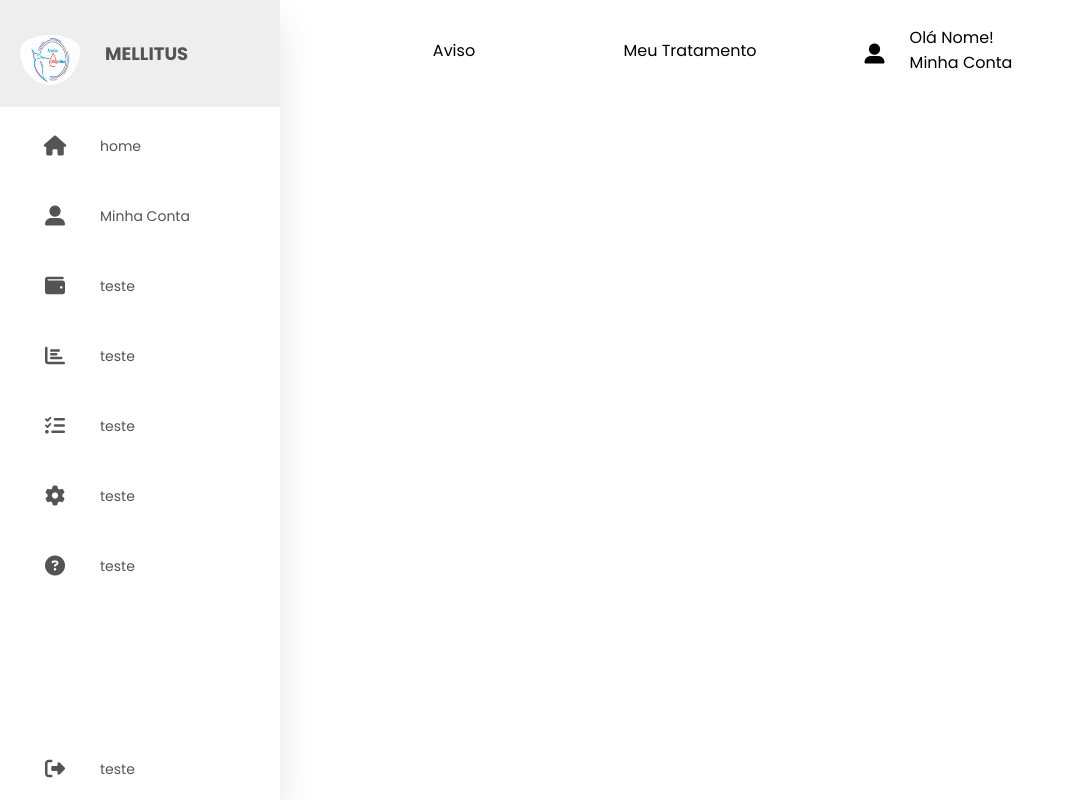
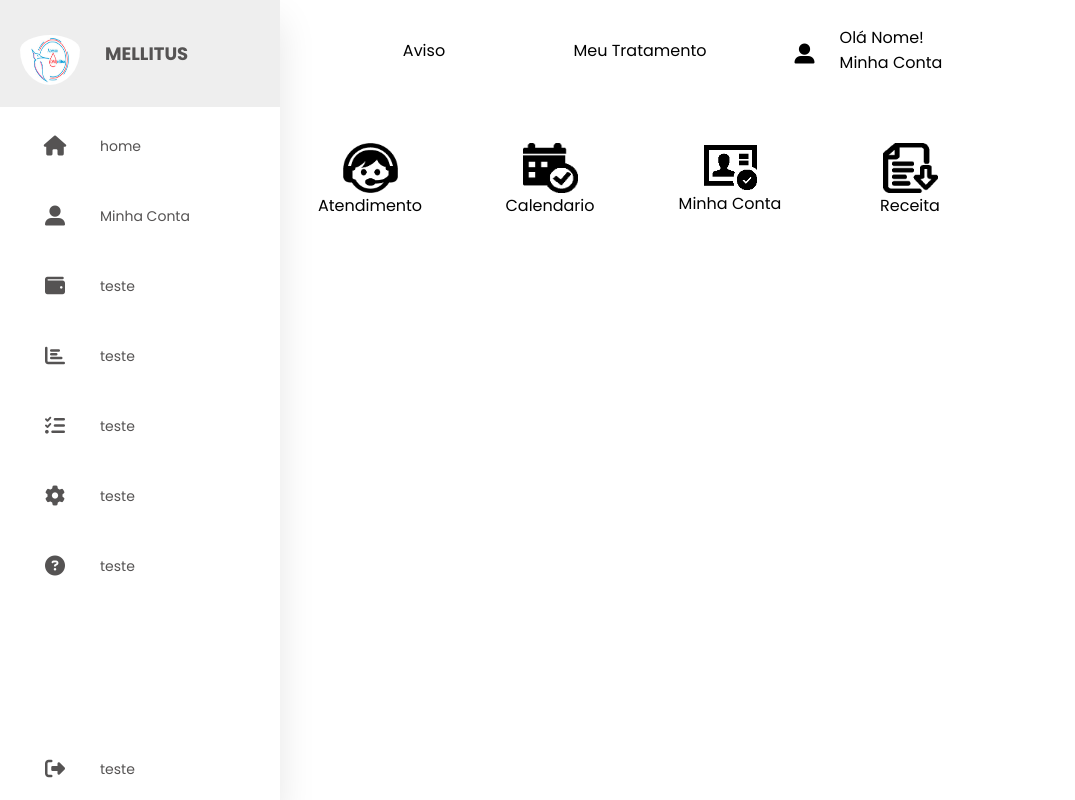
Before and after one commit to BiancaLouS/DMellitus, a PHP site: page /candidato/index.php in a window 1280 px wide. Shown: the whole page, without its empty margins (0-1075 px from the left). Run offline with PHP 8.4, Linux system fonts and the light colour scheme; some libraries are stand-ins or nearby versions.

Commit message:
Fazendo a area de canditado sobre a superior e arrumando carrossel

```diff
--- /dev/null
+++ b/candidato/css/subsuperior.css
@@ -0,0 +1,29 @@
+.col1{
+    padding-left: 100px;
+    padding-right: 100px;
+    display: grid;
+    grid-template-columns: 1fr 1fr 1fr 1fr 1fr 1fr;
+    grid-template-rows: 90px;
+}
+
+.col1 div{
+    display: flex;
+    justify-content: center;
+    align-items: center;
+}
+
+.col1 div img{
+    padding-top: 20px;
+    width: 55px;
+    height: 50px;
+}
+.assunto1{
+    display: grid;
+    grid-column-start: 2;
+}
+
+.col1 .ajte{
+    display: flex;
+    flex-direction: column !important;
+    justify-content: center;
+}
--- a/candidato/css/superior.css
+++ b/candidato/css/superior.css
@@ -5,6 +5,7 @@
 
 .col{
     padding-left: 100px;
+    padding-right: 100px;
     display: grid;
     grid-template-columns: 1fr 1fr 1fr 1fr 1fr;
 
--- a/candidato/index.php
+++ b/candidato/index.php
@@ -9,5 +9,7 @@
 <body>
     <?php include 'menu_candidato.php'?>
     <<?php include 'superior.php'?>
+    <br><br>
+    <?php include 'subsuperior.php'?>
 </body>
 </html>
--- /dev/null
+++ b/candidato/subsuperior.php
@@ -0,0 +1,30 @@
+<!DOCTYPE html>
+<html lang="pt-BR">
+<head>
+    <meta charset="UTF-8">
+    <meta http-equiv="X-UA-Compatible" content="IE=edge">
+    <meta name="viewport" content="width=device-width, initial-scale=1.0">
+    <link rel="stylesheet" href="css/subsuperior.css">
+    <title>Document</title>
+</head>
+<body>
+    <div class="col1">
+        <div class="ajte assunto1">
+            <img src="img/iconatendimento.png" alt="">
+            <span>Atendimento</span>
+        </div>
+        <div class="ajte">
+            <img src="img/iconcalendario.png" alt="">
+            <span>Calendario</span>
+        </div>
+        <div class="ajte">
+            <img src="img/iconminhaconta.png" alt="">
+            <span>Minha Conta</span>
+        </div>
+        <div class="ajte assunto2">
+            <img src="img/iconreceita.png" alt="">
+            <span>Receita</span>
+        </div>
+    </div>
+</body>
+</html>
--- a/index.php
+++ b/index.php
@@ -5,6 +5,7 @@
     <meta name="viewport" content="width=device-width, initial-scale=1.0">
     <link rel="stylesheet" href="css/bootstrap.min.css">
     <link rel="stylesheet" href="https://www.w3schools.com/w3css/4/w3.css">
+    <script src="https://cdn.jsdelivr.net/npm/bootstrap@5.3.0-alpha3/dist/js/bootstrap.bundle.min.js"></script>
     <link rel="stylesheet" href="css/estilo.css">
     <title>Acesso DMellitus</title>
 </head>
```
Also changed, not shown: candidato/footer_candidato.php (deleted, +0 -104 lines), carousel.php (deleted, +0 -27 lines), candidato/img/iconatendimento.png (added), candidato/img/iconatendimento.svg (deleted), candidato/img/iconcalendario.png (added), candidato/img/iconcalendario.svg (deleted), candidato/img/iconminhaconta.png (added), candidato/img/iconminhaconta.svg (deleted), candidato/img/iconreceita.png (added).
